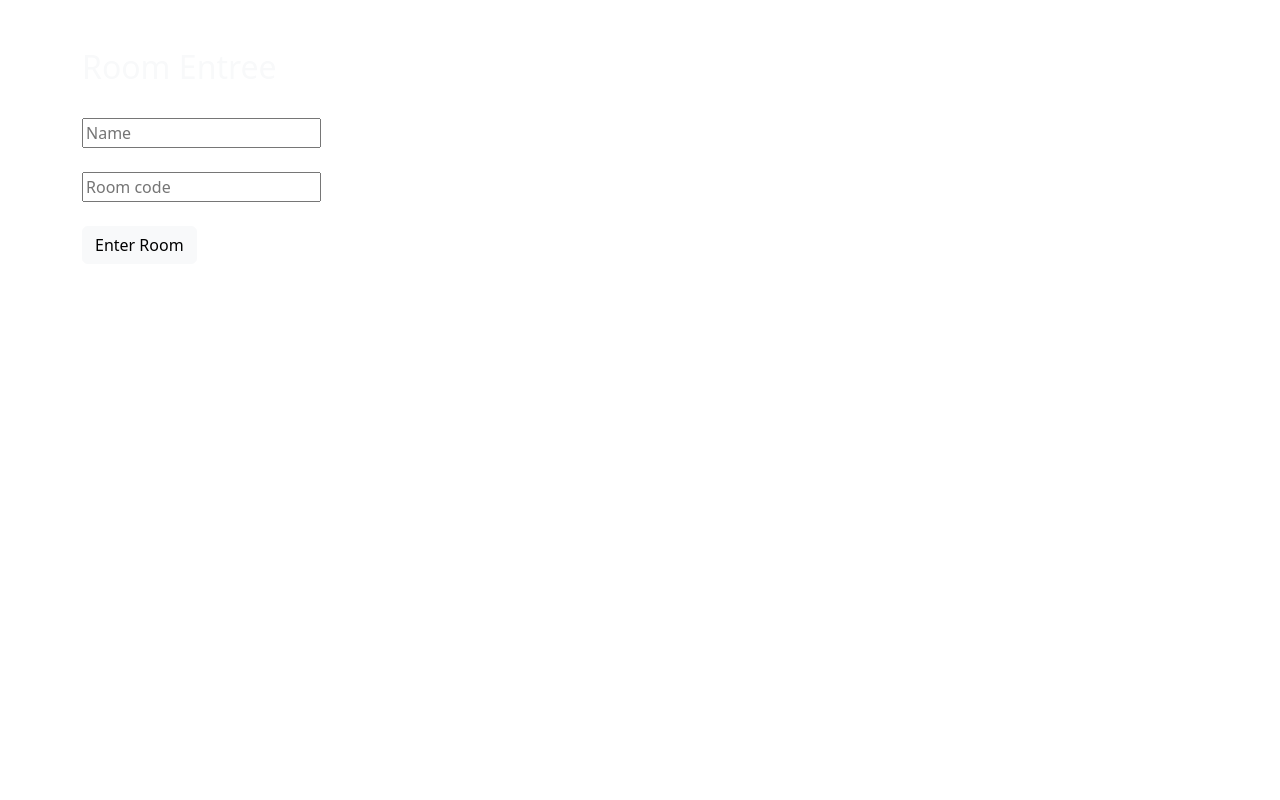
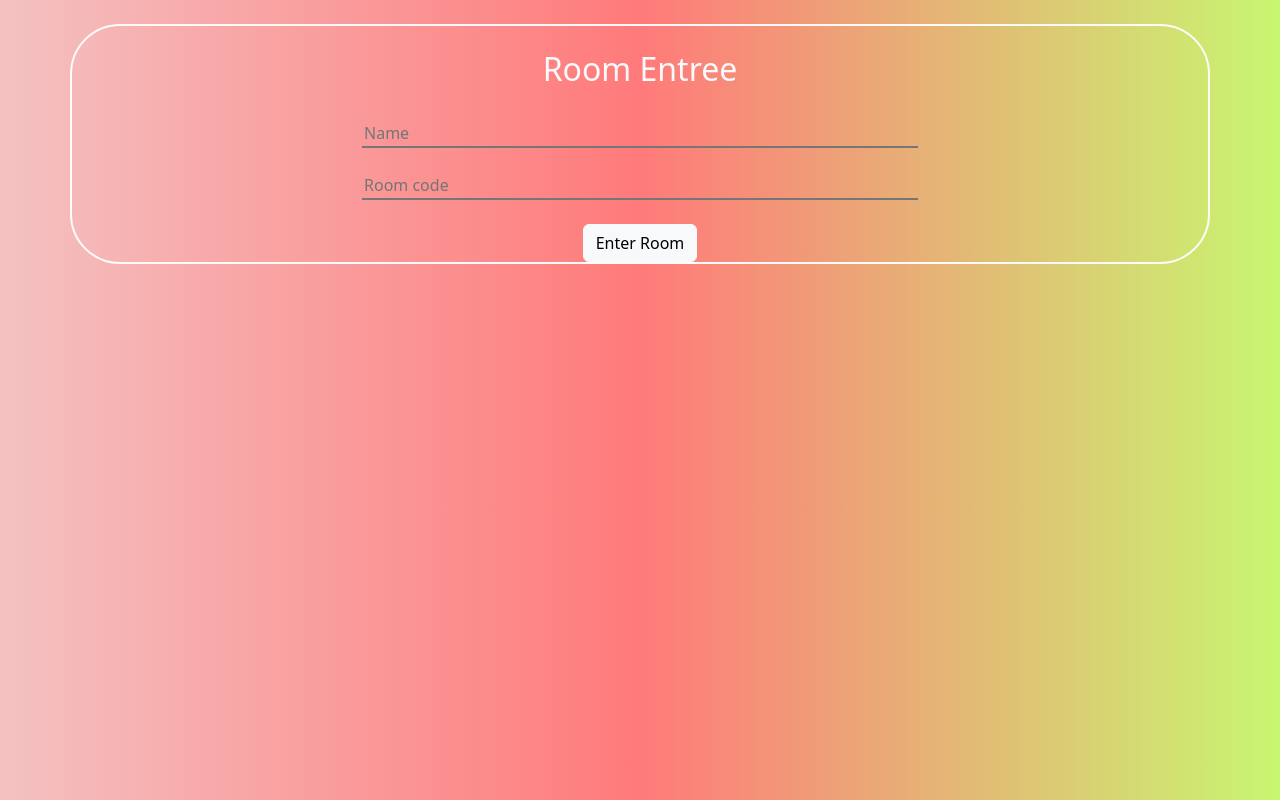
Before and after one commit to Suriya3621/Chat-app, a React (Create React App) app in the folder frontend/: page / in a window 1280 px wide. Shown: the top 800 px of the page. Built offline with nearby package versions, Linux system fonts and the light colour scheme.

Commit message:
Update login.css

```diff
--- a/frontend/src/login.css
+++ b/frontend/src/login.css
@@ -0,0 +1,34 @@
+.background{
+  text-align:center;
+  background:linear-gradient(
+  to right,
+  #F4C1C1,
+  #FF7A7A,
+  #C8F670
+  );
+  width:100%;
+  height:1900px;
+}
+button{
+ border-radius:30px;
+ border:none;
+}
+.box{
+  width:300px;
+  border:2px snow solid;
+  border-radius:50px;
+}
+.input{
+  background-color: transparent;
+  border-left:none;
+  border-top:none;
+  border-right:none;
+/*  border-bottom: none;*/
+  width:50%;
+  transition: 1s;
+}
+.input:focus{
+  width:100%;
+  background-color: transparent;
+  transition: 1s;
+}
```
